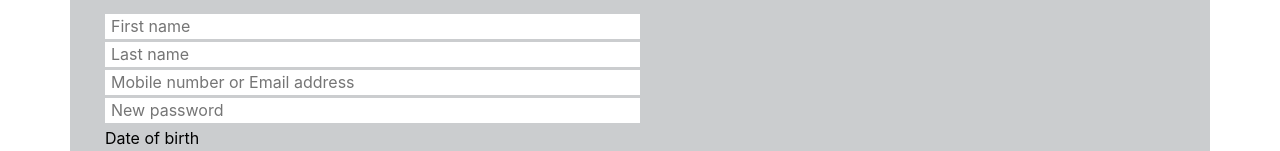
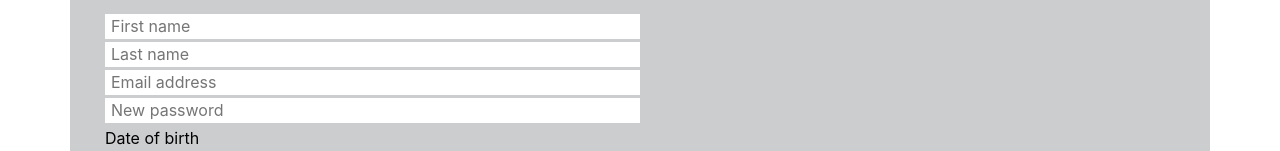
Before and after one commit to PoojaB29/formbook_validation, a plain HTML site: page index.html in a window 1280 px wide. Shown: the part 177-328 px from the top of the page. Drawn offline with nearby package versions, Linux system fonts and the light colour scheme.

Commit message:
Update index.html

```diff
--- a/index.html
+++ b/index.html
@@ -163,7 +163,7 @@ $(function() {
 
       <input type="text" name="lastname" id="lastname" placeholder="Last name"/>
 
-      <input type="email" name="email" id="email" placeholder="Mobile number or Email address"/>
+      <input type="email" name="email" id="email" placeholder="Email address"/>
 
       <input type="password" name="password" id="password" placeholder="New password"/>
 
```
